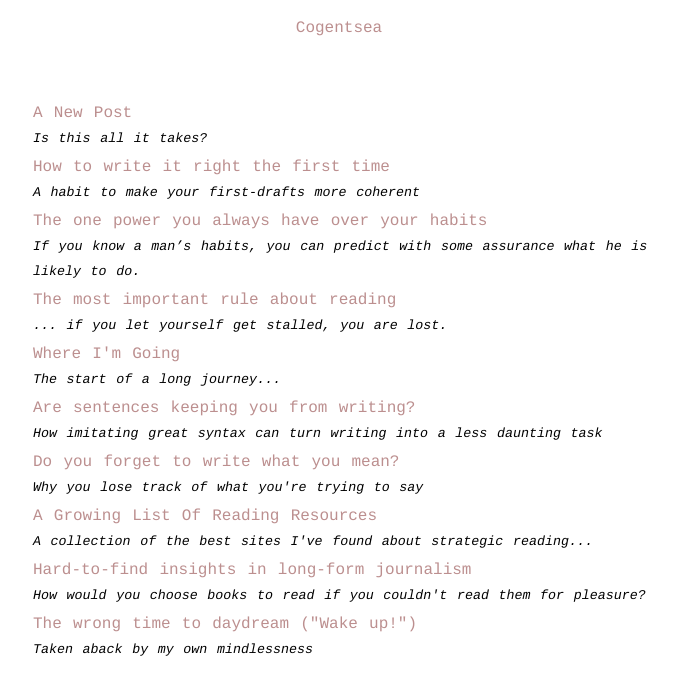
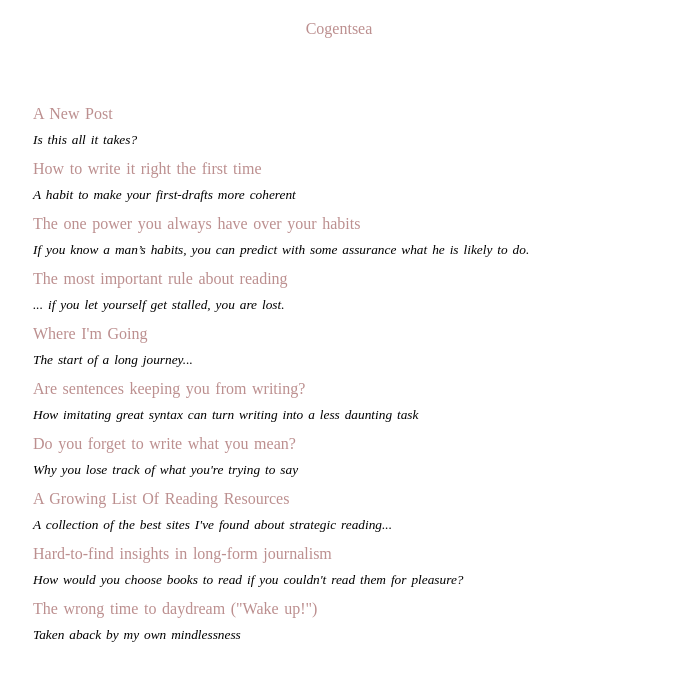
Before and after one commit to jacksoncusick/cogentsea, a Jekyll site: the page built from index.html, in a window 1280 px wide. Shown: the top 695 px of the page, without its empty margins (301-979 px from the left). Built offline with Jekyll 4.4.1, drawn with Linux system fonts in a browser that asks for light colours; some web fonts are replaced; the list of posts is cut into pages by our own code.

Commit message:
Update og_main.css

```diff
--- a/stylesheets/og_main.css
+++ b/stylesheets/og_main.css
@@ -3,7 +3,6 @@
 
 @import url(https://fonts.googleapis.com/css?family=Droid+Serif);
 
-@import url(https://fonts.googleapis.com/css?family=Cousine:400,700,400italic);
 
 /* base */
 
@@ -64,7 +63,7 @@
 
 p, ul, ol {
 	max-width: 700px;
-	font-family: 'Cousine', sans-serif;
+	font-family: 'Droid', serif;
 	font-size: 16px;
 	line-height: 25px;
 	margin: 1.556em 0;
```
